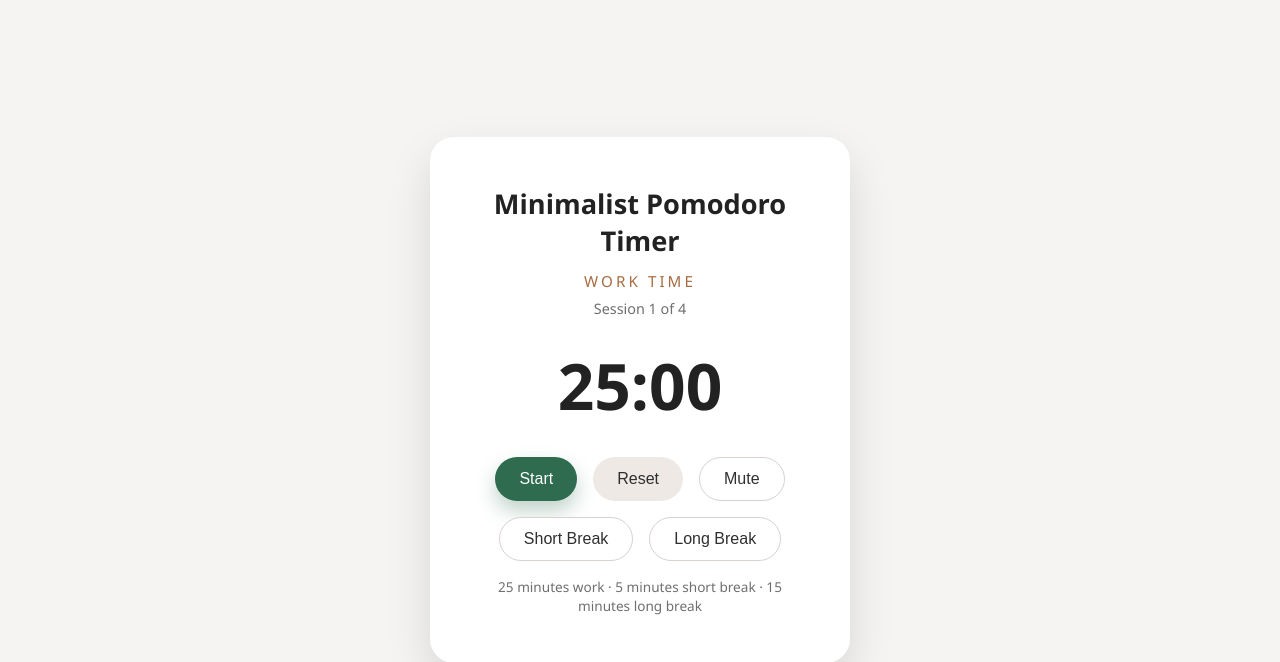
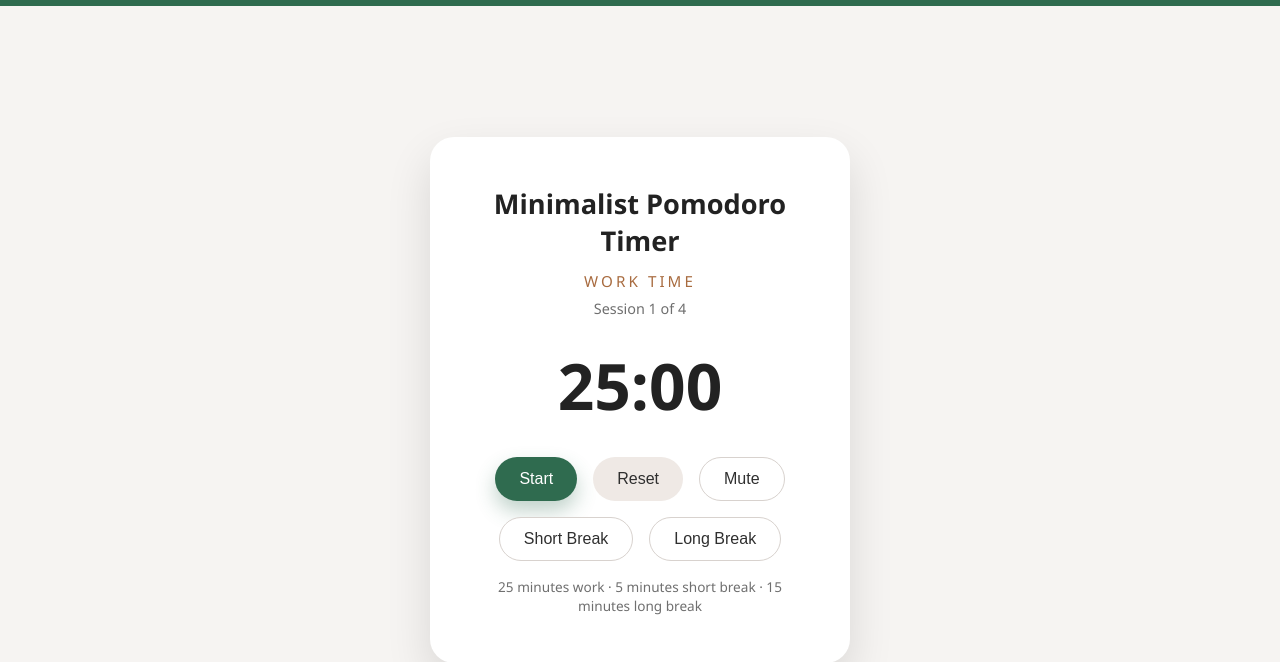
Before and after one commit to metanetabasova/Hakaton, a Flask app: page / in a window 1280 px wide. Shown: the top 662 px of the page. Run offline with Flask 3, Linux system fonts and the light colour scheme.

Commit message:
Add top progress bar that depletes with timer

```diff
--- a/static/script.js
+++ b/static/script.js
@@ -1,6 +1,7 @@
 const timerDisplay = document.getElementById("timer");
 const sessionLabel = document.getElementById("session-label");
 const sessionCount = document.getElementById("session-count");
+const progressBar = document.getElementById("progress-bar");
 const startBtn = document.getElementById("start-btn");
 const resetBtn = document.getElementById("reset-btn");
 const muteBtn = document.getElementById("mute-btn");
@@ -15,6 +16,7 @@ const longBreakDuration = 15 * 60;
 const cyclesUntilLongBreak = 4;
 
 let timer = focusDuration;
+let totalDuration = focusDuration;
 let isRunning = false;
 let isFocus = true;
 let intervalId = null;
@@ -39,6 +41,11 @@ const getSessionNumber = () => {
 const getSessionLabel = () =>
   isFocus ? "Work Time" : currentBreakType === "long" ? "Long Break" : "Short Break";
 
+const updateProgress = () => {
+  const percent = Math.max(0, Math.min(100, (timer / totalDuration) * 100));
+  progressBar.style.width = `${percent}%`;
+};
+
 const updateDisplay = () => {
   const sessionText = getSessionLabel();
   timerDisplay.textContent = formatTime(timer);
@@ -48,6 +55,7 @@ const updateDisplay = () => {
   document.title = `${formatTime(timer)} · ${sessionText}`;
   document.body.classList.toggle("work", isFocus);
   document.body.classList.toggle("break", !isFocus);
+  updateProgress();
 };
 
 const playAlarm = () => {
@@ -63,10 +71,12 @@ const handleSessionEnd = () => {
     completedFocusSessions += 1;
     const isLongBreak = completedFocusSessions % cyclesUntilLongBreak === 0;
     currentBreakType = isLongBreak ? "long" : "short";
-    timer = isLongBreak ? longBreakDuration : shortBreakDuration;
+    totalDuration = isLongBreak ? longBreakDuration : shortBreakDuration;
+    timer = totalDuration;
     isFocus = false;
   } else {
-    timer = focusDuration;
+    totalDuration = focusDuration;
+    timer = totalDuration;
     isFocus = true;
   }
 
@@ -99,7 +109,8 @@ const resetTimer = () => {
   clearInterval(intervalId);
   isRunning = false;
   isFocus = true;
-  timer = focusDuration;
+  totalDuration = focusDuration;
+  timer = totalDuration;
   completedFocusSessions = 0;
   currentBreakType = "short";
   startBtn.textContent = "Start";
@@ -111,7 +122,8 @@ const setBreak = (duration, breakType) => {
   isRunning = false;
   isFocus = false;
   currentBreakType = breakType;
-  timer = duration;
+  totalDuration = duration;
+  timer = totalDuration;
   startBtn.textContent = "Start";
   updateDisplay();
 };
--- a/static/style.css
+++ b/static/style.css
@@ -21,6 +21,27 @@ body.work {
 
 body.break {
   background: #eef5f3;
+}
+
+.progress-track {
+  position: fixed;
+  top: 0;
+  left: 0;
+  width: 100%;
+  height: 6px;
+  background: rgba(0, 0, 0, 0.08);
+  z-index: 10;
+}
+
+.progress-bar {
+  height: 100%;
+  width: 100%;
+  background: #2f6b4f;
+  transition: width 0.3s ease;
+}
+
+body.break .progress-bar {
+  background: #4c8c76;
 }
 
 .container {
--- a/templates/index.html
+++ b/templates/index.html
@@ -7,6 +7,10 @@
   <link rel="stylesheet" href="{{ url_for('static', filename='style.css') }}" />
 </head>
 <body class="work">
+  <div class="progress-track">
+    <div class="progress-bar" id="progress-bar"></div>
+  </div>
+
   <main class="container">
     <h1>Minimalist Pomodoro Timer</h1>
     <p class="session-label" id="session-label">Work Time</p>
```
